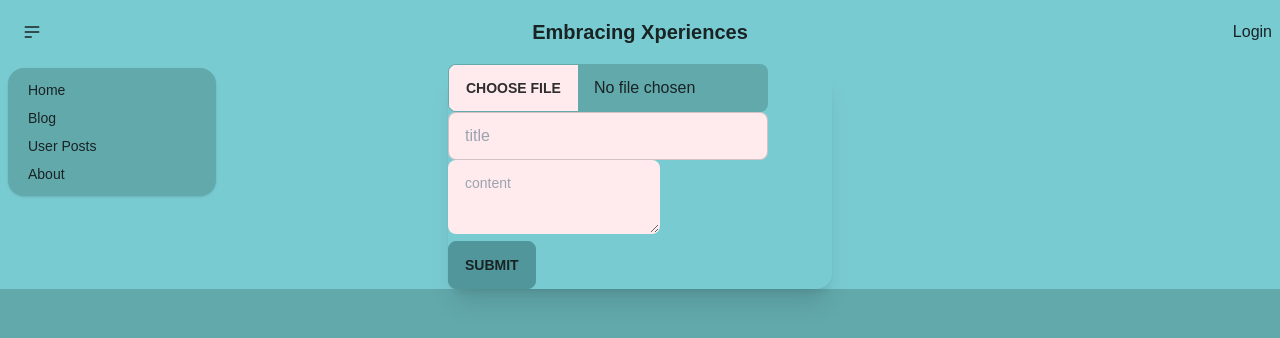
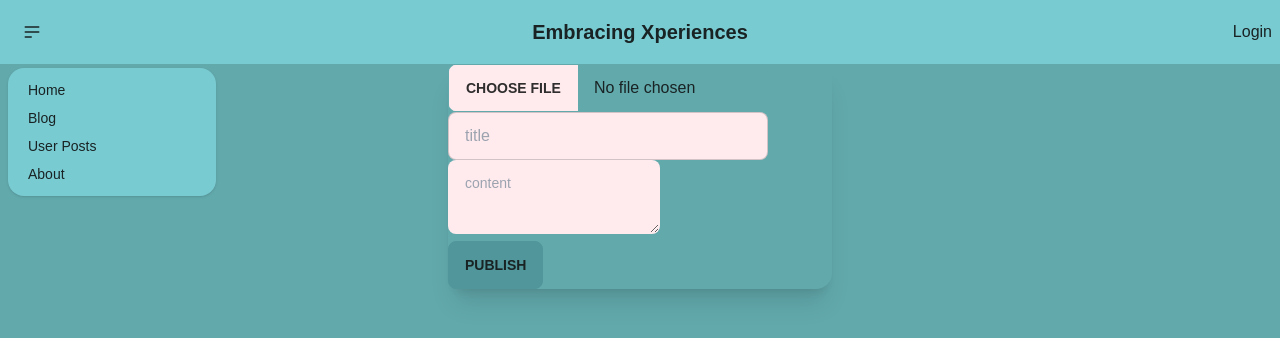
Before and after one commit to EmanuelGustafzon/embracing-experiences, a Next.js app: page /profile/newPost in a window 1280 px wide. Both pictures are taken after a click on the label 32 px from the left and 32 px from the top of the page. Shown: the top 338 px of the page. Built offline with nearby package versions, Linux system fonts and the light colour scheme; no server answers.

Commit message:
fix coloring

```diff
--- a/app/ManageContent/page.tsx
+++ b/app/ManageContent/page.tsx
@@ -26,7 +26,6 @@ const ManageContent: React.FC = () => {
       console.error('Error saving content:', error);
     }
   }
-
     return (
       <>
         <NavBar/>
@@ -39,14 +38,14 @@ const ManageContent: React.FC = () => {
       <div className='mt-5 mb-5 z-5'>
       <Editor
         apiKey='5sjdjhqf7mt362cnaby3ixovygdanvvfrmz2ga421yb9ne9l'
-        onInit={(evt, editor) => editorRef.current = editor}
+        onInit={(_, editor) => editorRef.current = editor}
         init={{
           plugins: 'anchor autolink charmap codesample emoticons image link lists media searchreplace table visualblocks wordcount',
           toolbar: 'undo redo | blocks fontfamily fontsize | bold italic underline strikethrough | link image media table mergetags | align lineheight  | checklist numlist bullist indent outdent | emoticons charmap | removeformat ',
         }}
-      initialValue="Welcome to TinyMCE!"
+      initialValue="Write a blog post!"
     />
-    <button className='btn ' onClick={getContent}>Save content</button>
+    <button className='btn' onClick={getContent}>Publish content</button>
       </div>
     </>
     );
--- a/app/components/NavBar.tsx
+++ b/app/components/NavBar.tsx
@@ -23,13 +23,13 @@ const NavBar = () => {
   }, [session]);
 
   return (
-    <div className="navbar">
+    <div className="navbar bg-primary">
       <div className="navbar-start">
         <div className="dropdown bg-primary">
           <label tabIndex={0} className="btn btn-ghost btn-circle">
             <svg xmlns="http://www.w3.org/2000/svg" className="h-5 w-5" fill="none" viewBox="0 0 24 24" stroke="currentColor"><path strokeLinecap="round" strokeLinejoin="round" strokeWidth="2" d="M4 6h16M4 12h16M4 18h7" /></svg>
           </label>
-          <ul tabIndex={0} className="menu menu-sm dropdown-content mt-3 z-[1] p-2 shadow bg-base-100 rounded-box w-52">
+          <ul tabIndex={0} className="menu menu-sm dropdown-content mt-3 z-[1] p-2 shadow bg-primary rounded-box w-52">
             <li><Link href="/">Home</Link></li>
             <li><Link href="/blog">Blog</Link></li>
             <li><Link href="/userPost">User Posts</Link></li>
@@ -50,7 +50,7 @@ const NavBar = () => {
             <Image alt="Profile" src={session?.user?.image!} width={50} height={50} />
             </div>
             </label>
-<ul tabIndex={0} className="menu menu-sm dropdown-content mt-3 z-[1] p-2 shadow bg-base-100 rounded-box w-52">
+            <ul tabIndex={0} className="menu menu-sm dropdown-content mt-3 z-[1] p-2 shadow bg-primary rounded-box w-52">
               <li><Link href="/">Profile</Link></li>
               { isAdmin &&
                 <li>
--- a/app/components/UserPostCard.tsx
+++ b/app/components/UserPostCard.tsx
@@ -13,7 +13,7 @@ interface PostInterface {
   userEmail: string
 }
 
-const UserPostCard: React.FC = (onlyShowUserPosts = false) => {
+const UserPostCard: React.FC = () => {
   const { data: session } = useSession();
   const [posts, setPosts] = useState<PostInterface[]>([]);
 
--- a/app/layout.tsx
+++ b/app/layout.tsx
@@ -17,7 +17,7 @@ export default async function RootLayout({
   const session = await getServerSession(authOptions);
   return (
     <html lang="en">
-      <body className='font-sans bg-primary text-natrual'>
+      <body className='font-sans bg-base-100 text-natrual'>
         <SessionProvider session={ session }>
           {children}
         </SessionProvider>
--- a/app/profile/newPost/page.tsx
+++ b/app/profile/newPost/page.tsx
@@ -32,7 +32,7 @@ const NewUserPost: React.FC = () => {
     if (files && files.length > 0) {
       setPost((prevState) => ({
         ...prevState,
-        image: files[0], // Update the image property with the selected file
+        image: files[0],
       }));
     }
   };
@@ -55,12 +55,12 @@ const NewUserPost: React.FC = () => {
       formData.append('content', post.content);
       formData.append('userEmail', session?.user?.email);
 
-      await axios.post('/api/UserPost/new', formData, {
+      const response = await axios.post('/api/UserPost/new', formData, {
         headers: {
           'Content-Type': 'multipart/form-data',
         },
       });
-
+      alert(response.statusText)
       setPost({
         title: '',
         image: null,
@@ -68,6 +68,7 @@ const NewUserPost: React.FC = () => {
         userEmail: ''
       });
     } catch (error) {
+      alert('Could not submit the post ')
       console.error('Error submitting post:', error);
     }
   };
@@ -82,7 +83,7 @@ const NewUserPost: React.FC = () => {
             <input onChange={handleChange} type='text' name='title' placeholder='title' value={post.title} className="input input-bordered w-full max-w-xs bg-neutral"/>
             <textarea onChange={handleChange} name='content' placeholder='content' value={post.content} className="textarea bg-neutral" ></textarea>
             <div>
-              <button className="btn" type="submit">Submit</button>
+              <button className="btn" type="submit">Publish</button>
             </div>
           </form>
         </div>
```
Lines whose indentation alone changed are shown as unchanged.
